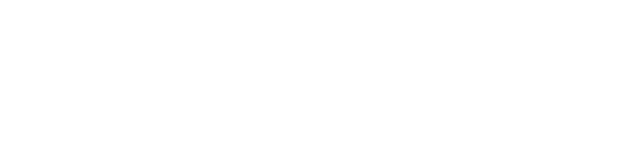
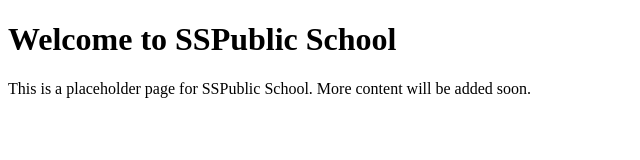
Before and after one commit to sharathramya/sharedrepo, a plain HTML site: page index.html in a window 1280 px wide. Shown: the whole page, without its empty margins (0-640 px from the left). Drawn offline with Linux system fonts and the light colour scheme.

Commit message:
body content added

```diff
--- a/index.html
+++ b/index.html
@@ -8,7 +8,8 @@
 </head>
 
 <body>
-
+    <h1>Welcome to SSPublic School</h1>
+    <p>This is a placeholder page for SSPublic School. More content will be added soon.</p>
 </body>
 
 </html>
```
